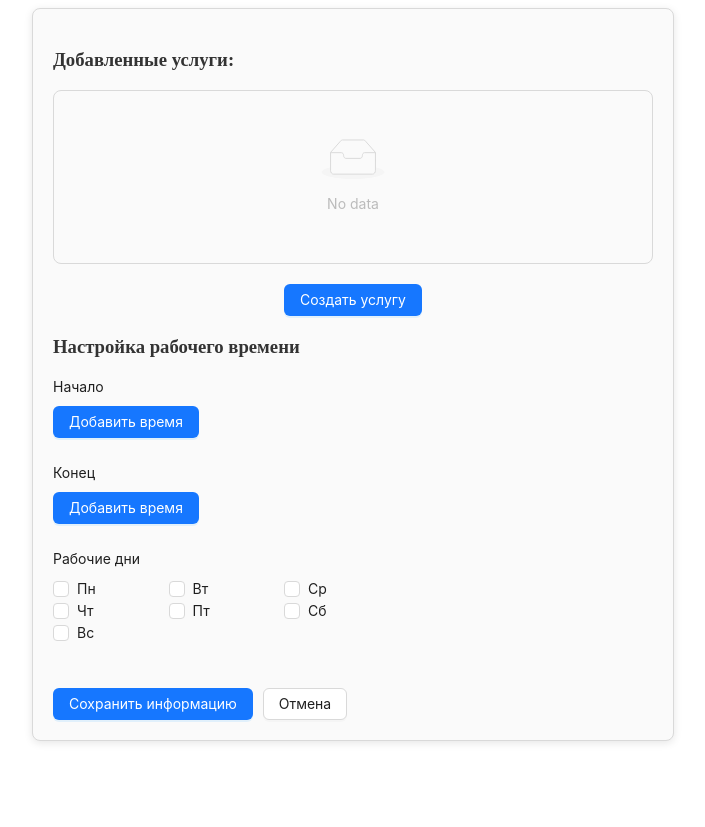
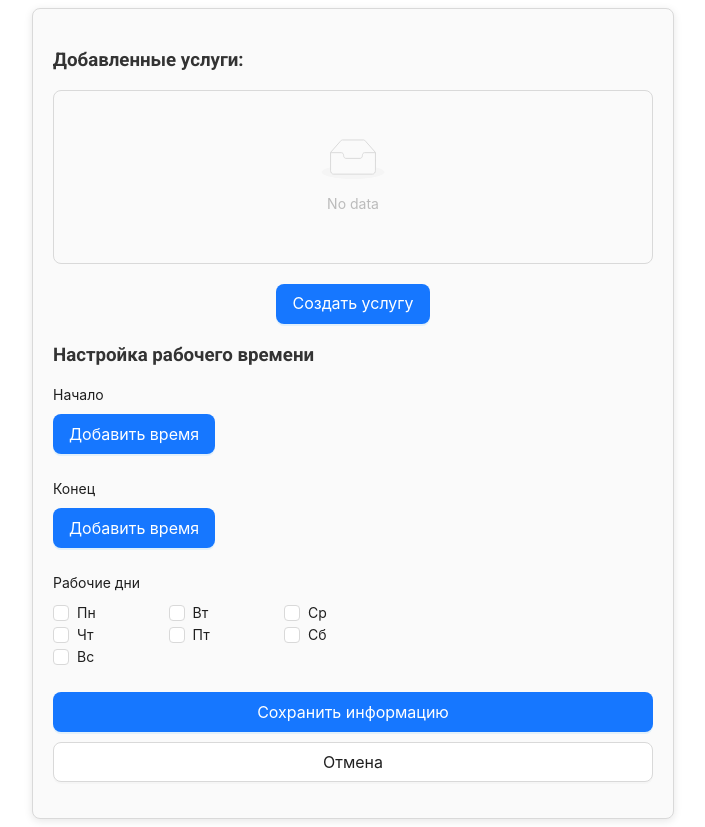
Before and after one commit to mlproger/test_vue_spec_bot, a Vue app: page / in a window 1280 px wide. Both pictures are taken after a click on the button "Редактировать информацию". Shown: the whole page, without its empty margins (287-992 px from the left). Before the commit the page ends 800 px from the top, so only its background shows below. Built offline with nearby package versions, Linux system fonts and the light colour scheme.

Commit message:
Update ServicesForm.vue

```diff
--- a/src/components/ServicesForm.vue
+++ b/src/components/ServicesForm.vue
@@ -31,7 +31,7 @@
       </a-list>
 
       <div class="button-container">
-        <a-button type="primary" @click="toggleEditMode">
+        <a-button type="primary" size="large" @click="toggleEditMode">
           Редактировать информацию
         </a-button>
       </div>
@@ -45,14 +45,14 @@
           <div style="flex-grow: 1;">
             {{ service.category }} - {{ service.cost }} ₽
           </div>
-          <a-button type="link" @click="removeService(index)" style="color: red;">
+          <a-button type="link" size="large" @click="removeService(index)" style="color: red;">
             Удалить
           </a-button>
         </a-list-item>
       </a-list>
 
       <div class="button-container">
-        <a-button type="primary" @click="showServiceModal" class="mb-4">
+        <a-button type="primary" size="large" @click="showServiceModal" class="mb-4">
           Создать услугу
         </a-button>
 
@@ -82,6 +82,11 @@
               />
             </a-form-item>
           </a-form>
+          <template #footer>
+            <a-button type="primary" size="large" @click="addService" style="width: 100%;">
+              Создать
+            </a-button>
+          </template>
         </a-modal>
       </div>
 
@@ -89,7 +94,7 @@
       <a-form layout="vertical">
         <a-form-item label="Начало">
           <div style="display: flex; align-items: center;">
-            <a-button type="primary" @click="openStartTimePicker">
+            <a-button type="primary" size="large" @click="openStartTimePicker">
               {{ startTime ? 'Изменить время' : 'Добавить время' }}
             </a-button>
             <span style="margin-left: 10px;">{{ formattedStartTime }}</span>
@@ -110,7 +115,7 @@
         </a-form-item>
         <a-form-item label="Конец">
           <div style="display: flex; align-items: center;">
-            <a-button type="primary" @click="openEndTimePicker">
+            <a-button type="primary" size="large" @click="openEndTimePicker">
               {{ endTime ? 'Изменить время' : 'Добавить время' }}
             </a-button>
             <span style="margin-left: 10px;">{{ formattedEndTime }}</span>
@@ -140,12 +145,14 @@
         </a-form-item>
       </a-form>
 
-      <a-button type="primary" @click="saveInfo" style="margin-top: 20px;">
-        Сохранить информацию
-      </a-button>
-      <a-button @click="toggleEditMode" style="margin-top: 20px; margin-left: 10px;">
-        Отмена
-      </a-button>
+      <div class="button-container" style="flex-direction: column;">
+        <a-button type="primary" size="large" @click="saveInfo" style="width: 100%; margin-bottom: 10px;">
+          Сохранить информацию
+        </a-button>
+        <a-button size="large" @click="toggleEditMode" style="width: 100%;">
+          Отмена
+        </a-button>
+      </div>
     </div>
   </div>
 </template>
@@ -196,7 +203,6 @@ export default {
   },
   methods: {
     showServiceModal() {
-    this.resetForm();
       this.isServiceModalVisible = true;
     },
     openStartTimePicker() {
@@ -211,7 +217,6 @@ export default {
     },
     handleServiceModalCancel() {
       this.isServiceModalVisible = false;
-      this.resetForm();
     },
     loadInitialData() {
       axios.get(`${this.base_url}/api/v1/orders/${this.userId}/`, { headers: { 'ngrok-skip-browser-warning': "oke" } })
@@ -247,15 +252,17 @@ export default {
     resetForm() {
       this.selectedCategory = null;
       this.cost = null;
+      console.log("!!!!!");
     },
     removeService(index) {
       this.services.splice(index, 1);
       this.resetForm();
+      console.log('After delete service - selectedCategory:', this.selectedCategory, 'cost:', this.cost);
     },
     addService() {
+        console.log('Before adding service - selectedCategory:', this.selectedCategory, 'cost:', this.cost);
       if (this.selectedCategory && this.cost) {
         this.services.push({ category: this.selectedCategory, cost: this.cost });
-        this.resetForm();
         this.isServiceModalVisible = false;
         this.selectedCategory = null;
         this.cost = null;
@@ -279,7 +286,6 @@ export default {
       this.selectedCategory = value;
     },
     async saveInfo() {
-
       if (!this.startTime || !this.endTime || this.workingDays.length === 0) {
         alert('Пожалуйста, укажите рабочее время и выберите рабочие дни');
         return;
@@ -307,7 +313,6 @@ export default {
         await axios.post(`${this.base_url}/api/v1/orders/`, dataToSend);
         this.editMode = 0;
         console.error('Информация успешно сохранена', error);
-
       }
     },
   },
@@ -315,6 +320,8 @@ export default {
 </script>
 
 <style scoped>
+@import url('https://fonts.googleapis.com/css2?family=Roboto:wght@400;700&display=swap');
+
 .services-form {
   max-width: 600px;
   margin: 0 auto;
@@ -323,6 +330,7 @@ export default {
   border-radius: 8px;
   background-color: #fafafa;
   box-shadow: 0 2px 8px rgba(0, 0, 0, 0.1);
+  font-family: 'Roboto', sans-serif; /* Применяем шрифт Roboto */
 }
 .button-container {
   display: flex;
```
